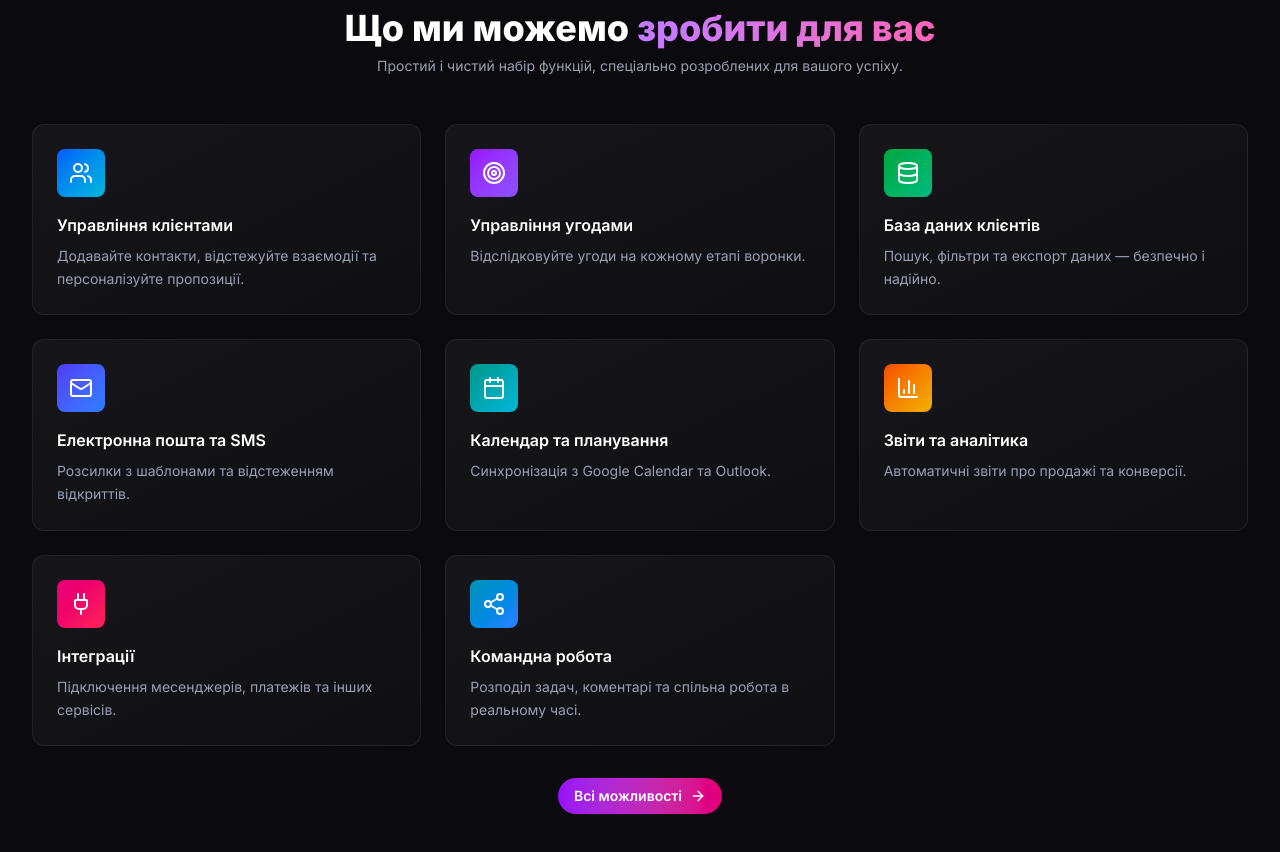
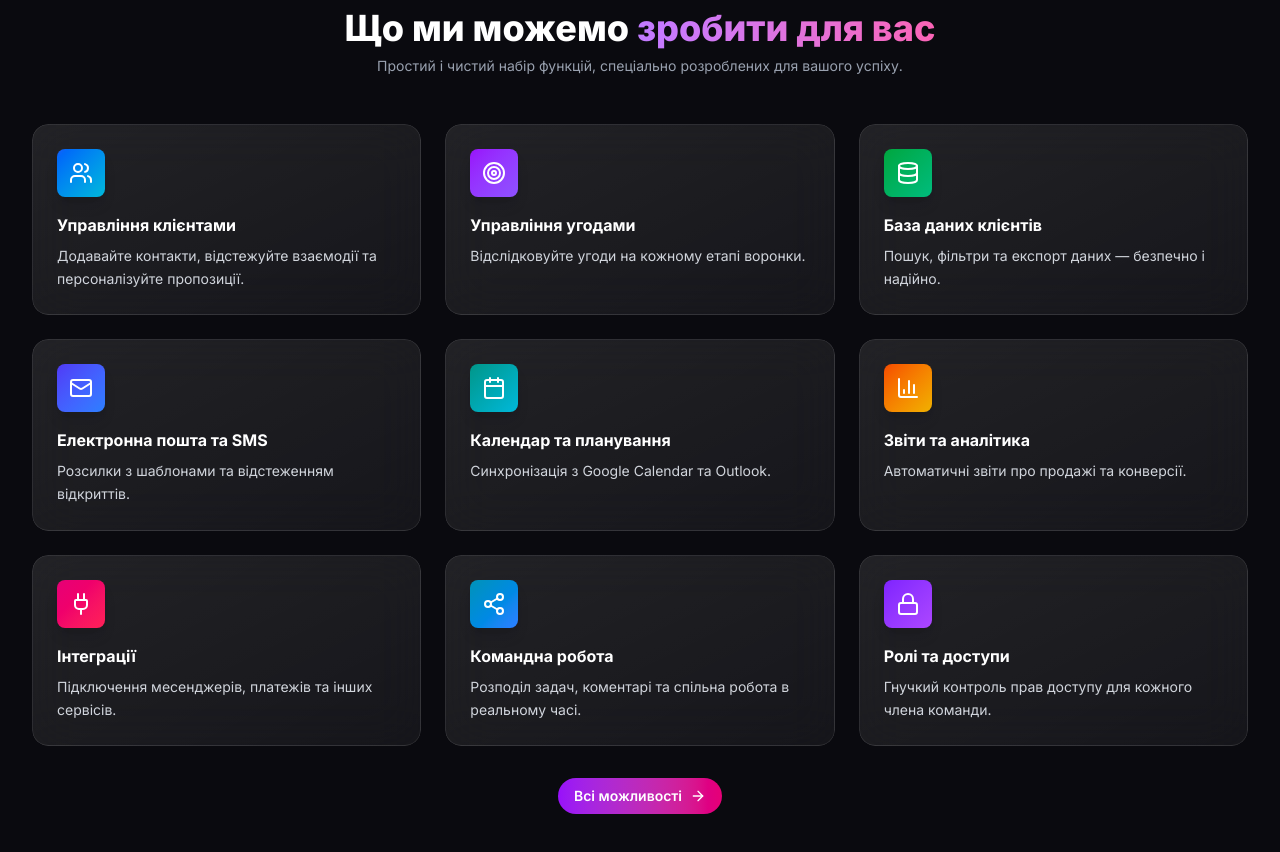
Before and after one commit to SvarogXX/flamingo-site, a Next.js app: page / in a window 1280 px wide. Shown: the part 2250-3102 px from the top of the page. Built offline with nearby package versions, Linux system fonts and the light colour scheme; no server answers.

Commit message:
feat: Add 9th feature card about roles and access control
- Added Lock icon from lucide-react
- New feature: Ролі та доступи (Roles and Access)
- Applied premium card styling with violet-purple gradient
- Maintains responsive 3-col/2-col/1-col grid layout

```diff
--- a/components/Features.tsx
+++ b/components/Features.tsx
@@ -1,7 +1,7 @@
 "use client";
 
 import { motion } from "framer-motion";
-import { Users, Database, BarChart3, Plug, ArrowRight, Target, Mail, Calendar, Share2 } from "lucide-react";
+import { Users, Database, BarChart3, Plug, ArrowRight, Target, Mail, Calendar, Share2, Lock } from "lucide-react";
 import Link from "next/link";
 
 const features = [
@@ -13,6 +13,7 @@ const features = [
   { icon: BarChart3, title: "Звіти та аналітика", description: "Автоматичні звіти про продажі та конверсії.", bgColor: "from-orange-600 to-yellow-500" },
   { icon: Plug, title: "Інтеграції", description: "Підключення месенджерів, платежів та інших сервісів.", bgColor: "from-pink-600 to-rose-500" },
   { icon: Share2, title: "Командна робота", description: "Розподіл задач, коментарі та спільна робота в реальному часі.", bgColor: "from-cyan-600 to-blue-500" },
+  { icon: Lock, title: "Ролі та доступи", description: "Гнучкий контроль прав доступу для кожного члена команди.", bgColor: "from-violet-600 to-purple-500" },
 ];
 
 export default function Features() {
@@ -25,17 +26,28 @@ export default function Features() {
           <p className="text-gray-400 text-sm max-w-2xl mx-auto">Простий і чистий набір функцій, спеціально розроблених для вашого успіху.</p>
         </motion.div>
 
-        {/* Clean grid layout */}
+        {/* Clean grid layout with premium card style */}
         <div className="grid grid-cols-1 sm:grid-cols-2 lg:grid-cols-3 gap-6 mb-8">
           {features.map((f, idx) => {
             const Icon = f.icon;
             return (
-              <motion.div key={idx} initial={{ opacity: 0, y: 10 }} whileInView={{ opacity: 1, y: 0 }} viewport={{ once: true }} transition={{ delay: idx * 0.04 }} className="group flex flex-col p-6 rounded-xl bg-gradient-to-br from-white/5 to-white/2 border border-white/7 hover:border-white/15 transition-all duration-300">
-                <div className={`w-12 h-12 rounded-lg flex items-center justify-center bg-gradient-to-br ${f.bgColor} mb-4 group-hover:scale-110 transition-transform`}>
-                  <Icon className="w-6 h-6 text-white" />
+              <motion.div key={idx} initial={{ opacity: 0, y: 10 }} whileInView={{ opacity: 1, y: 0 }} viewport={{ once: true }} transition={{ delay: idx * 0.04 }} className="group relative rounded-2xl overflow-hidden">
+                {/* Premium Gradient Border */}
+                <div className={`absolute inset-0 rounded-2xl p-px bg-gradient-to-r ${f.bgColor} opacity-0 group-hover:opacity-100 transition-opacity duration-500`}>
+                  <div className="absolute inset-px rounded-2xl bg-[#0a0a0f]" />
                 </div>
-                <h3 className="text-base font-semibold text-white mb-2">{f.title}</h3>
-                <p className="text-sm text-gray-400 leading-relaxed flex-1">{f.description}</p>
+
+                {/* Background Animated Glow */}
+                <motion.div className={`absolute inset-0 rounded-2xl bg-gradient-to-br ${f.bgColor} opacity-0 group-hover:opacity-10 blur-xl transition-opacity duration-500`} />
+
+                {/* Content Container */}
+                <div className="relative z-10 p-6 backdrop-blur-xl bg-gradient-to-br from-white/10 to-white/5 rounded-2xl border border-white/10 group-hover:border-white/20 transition-all duration-300 h-full flex flex-col">
+                  <motion.div className={`w-12 h-12 rounded-lg flex items-center justify-center bg-gradient-to-br ${f.bgColor} mb-4 shadow-lg group-hover:scale-110 transition-transform`} whileHover={{ scale: 1.15, rotate: 10 }} transition={{ type: "spring", stiffness: 400 }}>
+                    <Icon className="w-6 h-6 text-white" />
+                  </motion.div>
+                  <h3 className="text-base font-bold text-white mb-2 group-hover:text-transparent group-hover:bg-clip-text group-hover:bg-gradient-to-r group-hover:from-purple-400 group-hover:to-pink-400 transition-all">{f.title}</h3>
+                  <p className="text-sm text-gray-300 leading-relaxed flex-1">{f.description}</p>
+                </div>
               </motion.div>
             );
           })}
```
